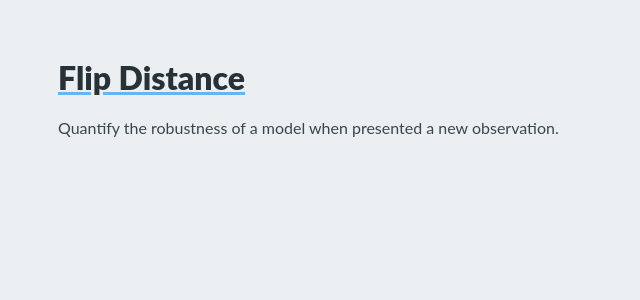
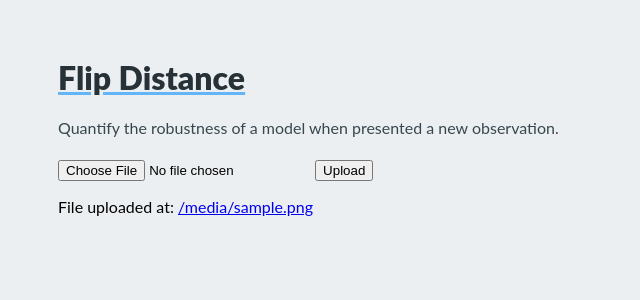
Before and after one commit to adisrini/xai, a Django app: template src/explainable/templates/explainable/flip.html in a window 1280 px wide. Shown: the top 300 px of the page, without its empty margins (0-640 px from the left). Run offline with Django 3.2, Linux system fonts and the light colour scheme; data comes from the database, SQL or seed files in the repository; both versions use the stored data as it was after the commit; tables that the repository leaves empty hold one stand-in row (values such as "Sample post"); the template is opened without the code that fills it: values that come from a table or form of the project are taken from there, most other values are stand-ins (such as "Sample title", 1, 10 or a date in 2020).

Commit message:
Create upload mechanism to upload data

```diff
--- a/src/explainable/templates/explainable/flip.html
+++ b/src/explainable/templates/explainable/flip.html
@@ -3,3 +3,11 @@
 
 <h1 style="text-decoration: underline {{ module.module_color }};">{{ module.module_title }}</h1>
 <h4>{{ module.module_description }}</h4>
+<form method="post" enctype="multipart/form-data">
+  {% csrf_token %}
+  <input type="file" name="data" />
+  <input type="Submit" value="Upload" />
+</form>
+{% if uploaded_file_url %}
+  <p>File uploaded at: <a href="{{ uploaded_file_url }}">{{ uploaded_file_url }}</a></p>
+{% endif %}
--- a/src/website/settings.py
+++ b/src/website/settings.py
@@ -27,6 +27,8 @@ DEBUG = True
 
 ALLOWED_HOSTS = []
 
+MEDIA_ROOT = os.path.join(BASE_DIR, 'media')
+MEDIA_URL = '/media/'
 
 # Application definition
 
@@ -61,6 +63,7 @@ TEMPLATES = [
             'context_processors': [
                 'django.template.context_processors.debug',
                 'django.template.context_processors.request',
+                'django.template.context_processors.media',
                 'django.contrib.auth.context_processors.auth',
                 'django.contrib.messages.context_processors.messages',
             ],
--- a/src/website/urls.py
+++ b/src/website/urls.py
@@ -13,10 +13,15 @@ Including another URLconf
     1. Import the include() function: from django.conf.urls import url, include
     2. Add a URL to urlpatterns:  url(r'^blog/', include('blog.urls'))
 """
+from django.conf import settings
 from django.conf.urls import include, url
+from django.conf.urls.static import static
 from django.contrib import admin
 
 urlpatterns = [
     url(r'^explainable/', include('explainable.urls')),
     url(r'^admin/', admin.site.urls),
 ]
+
+if settings.DEBUG:
+    urlpatterns += static(settings.MEDIA_URL, document_root=settings.MEDIA_ROOT)
```
Also changed, not shown: src/explainable/views.py (+10 -2 lines), src/db.sqlite3, src/explainable/migrations/0003_dataset.py (added), 1 other file.
